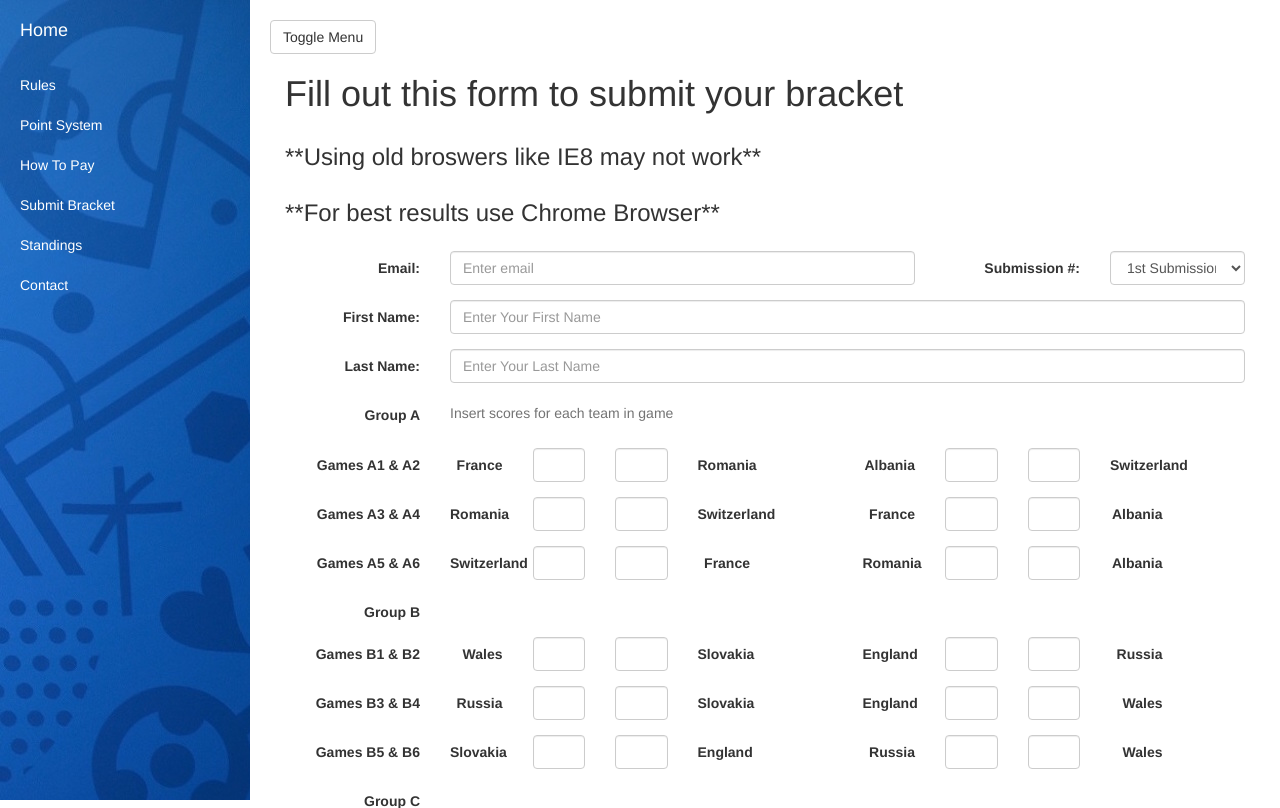
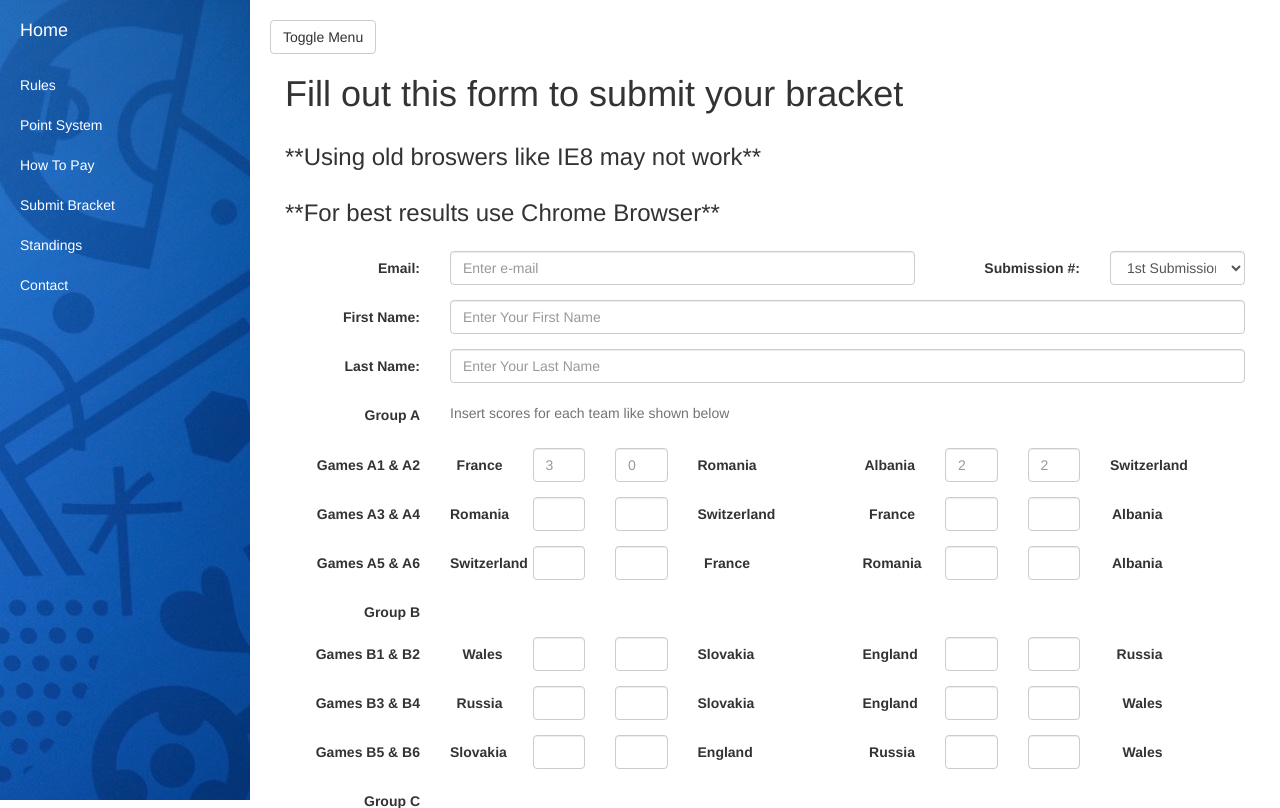
Before and after one commit to itorras13/Euro2016, a Flask app: page /submit in a window 1280 px wide. Shown: the top 808 px of the page. Run offline with Flask 2, Linux system fonts and the light colour scheme; some libraries are stand-ins or nearby versions.

Commit message:
helped make bracket more understandable

```diff
--- a/templates/submit/form.html
+++ b/templates/submit/form.html
@@ -1,12 +1,12 @@
 <form class="form-horizontal" role="form" action='/submit' id="formfield" method='post'>
   <div class="form-group">
-  <h3 class=" col-sm-8">**Using old broswers like IE8 may not work**</h3>
-  <h3 class=" col-sm-8">**For best results use Chrome Browser**</h3>
+  <h3 class="col-sm-8">**Using old broswers like IE8 may not work**</h3>
+  <h3 class="col-sm-8">**For best results use Chrome Browser**</h3>
   </div>
   <div class="form-group">
 	<label class="control-label col-sm-2" for="email">Email:</label>
 	<div class="col-sm-6">
-	  <input type="email" class="form-control" name="email" placeholder="Enter email" required></input>
+	  <input type="email" class="form-control" name="email" placeholder="Enter e-mail" required></input>
 	</div>
 	<label class="control-label col-sm-2" for="submission_num">Submission #:</label>
 	<div class="col-sm-2">
@@ -38,6 +38,10 @@
   <div class="collapse" id="bracketCollapse">
 
   {% include '/submit/group_standings.html' %}
+  <br>
+  <div class="form-group">
+  <p class="help-block col-sm-12">The choices you get for each Team # are the two teams that would play each other in the scenario you have predicted.</p>
+  </div>
 
   <div class="form-group">
   <label class="control-label col-sm-2">Quarter Finalists</label>
--- a/templates/submit/group_matches.html
+++ b/templates/submit/group_matches.html
@@ -1,24 +1,24 @@
 <div class="form-group">
   <label class="control-label col-sm-2">Group A</label>
-  <p class="help-block col-sm-4">Insert scores for each team in game</p>
+  <p class="help-block col-sm-5">Insert scores for each team like shown below</p>
   </div>
   <div class="form-group">
   	<label class="control-label col-sm-2">Games A1 & A2</label>
   	<label class="control-label col-sm-1" for="a1h">France</label>
   	<div class="col-sm-1">
-  		<input min=0 max=9 type="number" class="form-control" name="a1h" required></input>
+  		<input min=0 max=9 type="number" class="form-control" name="a1h" placeholder="3"required></input>
   	</div>
   	<div class="col-sm-1">
-  		<input min=0 max=9 type="number" class="form-control" name="a1a" required></input>
+  		<input min=0 max=9 type="number" class="form-control" name="a1a" placeholder="0"required></input>
   	</div>
   	<label class="control-label col-sm-1" for="a1a">Romania</label>
   	<div class="col-sm-1"></div>
   	<label class="control-label col-sm-1" for="a2h">Albania</label>
   	<div class="col-sm-1">
-  		<input min=0 max=9 type="number" class="form-control" name="a2h" required></input>
+  		<input min=0 max=9 type="number" class="form-control" name="a2h" placeholder="2" required></input>
   	</div>
   	<div class="col-sm-1">
-  		<input min=0 max=9 type="number" class="form-control" name="a2a" required></input>
+  		<input min=0 max=9 type="number" class="form-control" name="a2a" placeholder="2" required></input>
   	</div>
   	<label class="control-label col-sm-1" for="a2a">Switzerland</label>
   </div>
--- a/templates/submit/group_standings.html
+++ b/templates/submit/group_standings.html
@@ -1,3 +1,7 @@
+<div class="col-sm-2"></div>
+<h4 class="col-sm-10">**If you change any scores make sure to click button again to recalculate**</h4>
+<br>
+
 <div class="form-group">
   <label class="control-label col-sm-2">Group Standings</label>
   </div>
```
